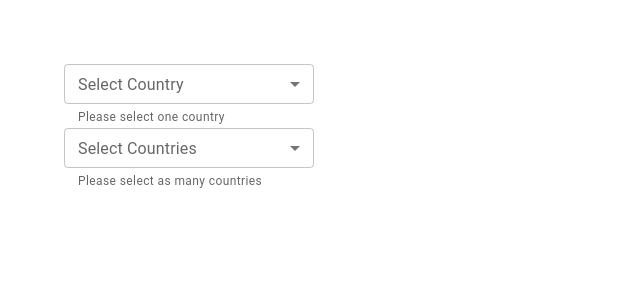
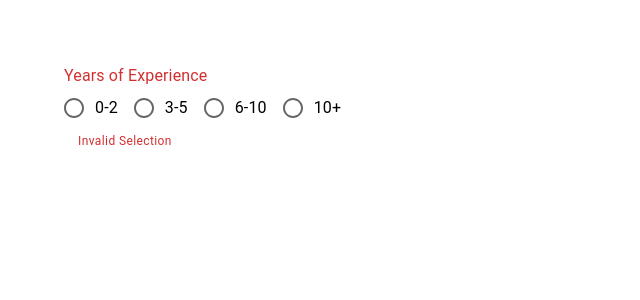
Before and after one commit to anodiamadm/expt, a React (Create React App) app in the folder React MUI/react-mui-demo/: page / in a window 1280 px wide. Shown: the top 300 px of the page, without its empty margins (0-640 px from the left). Built offline with nearby package versions, Linux system fonts and the light colour scheme.

Commit message:
Chapter 9 --> Radio Button is done
Chapter 9 --> Radio Button is done

```diff
--- a/React MUI/react-mui-demo/src/App.tsx
+++ b/React MUI/react-mui-demo/src/App.tsx
@@ -1,9 +1,11 @@
 import './App.css';
-import MuiMultiSelect from './components/MuiMuttiSelect';
+//import MuiMultiSelect from './components/MuiMuttiSelect';
 // import MuiButton from './components/MuiButton';
-import MuiSelect from './components/MuiSelect';
+// import MuiSelect from './components/MuiSelect';
 // import MuiTextField from './components/MuiTextField';
 // import MuiTypography from './components/MuiTypography';
+// import MuiCheckbox from './components/MuiCheckbox';
+import MuiRadioButton from './components/MuiRadioButton';
 
 function App() {
   return (
@@ -11,8 +13,10 @@ function App() {
       {/* <MuiTypography /> */}
       {/* <MuiButton /> */}
       {/* <MuiTextField/> */}
-      <MuiSelect/>
-      <MuiMultiSelect/>
+      {/*<MuiSelect/>*/}
+      {/*<MuiMultiSelect/>*/}
+      {/* <MuiCheckbox/> */}
+      <MuiRadioButton/>
     </div>
   );
 }
--- a/React MUI/react-mui-demo/src/components/MuiButton.tsx
+++ b/React MUI/react-mui-demo/src/components/MuiButton.tsx
@@ -8,8 +8,8 @@ import { useState } from 'react'
 const MuiButton = () => {
     const [formats, setFormats] = useState<string[]>([])
     console.log({formats});
-    const handleFormatChange = (_event: React.MouseEvent<HTMLElement>, updatedFormats1: string[]) => {
-        setFormats(updatedFormats1)
+    const handleFormatChange = (_event: React.MouseEvent<HTMLElement>, updatedFormats: string[]) => {
+        setFormats(updatedFormats)
     }
     /* If we need only one option from toggle button groups to be active */
     // const [formats, setFormats] = useState<string | null>(null)
--- /dev/null
+++ b/React MUI/react-mui-demo/src/components/MuiCheckbox.tsx
@@ -0,0 +1,52 @@
+import {Box,FormControlLabel,Checkbox, FormControl, FormGroup} from '@mui/material'
+import {useState} from 'react'
+import BookmarkBorderIcon from '@mui/icons-material/BookmarkBorder'
+import BookmarkIcon from '@mui/icons-material/Bookmark'
+
+const MuiCheckbox = () => {
+    const [acceptTns,setAcceptTns]=useState(false);
+    const [skills,setSkills]=useState<string[]>([])
+    console.log(skills);
+    const handleChange=(event:React.ChangeEvent<HTMLInputElement>) =>{
+        setAcceptTns(event.target.checked);
+    }
+    const handleSkillChange=(event:React.ChangeEvent<HTMLInputElement>) =>{
+        const index=skills.indexOf(event.target.value);
+        if(index===1){
+            setSkills([...skills,event.target.value])
+        }
+        else{
+            setSkills(skills.filter((skill)=>skill!==event.target.value))
+        }
+    }
+
+    return (
+        <Box>
+            <Box>
+                <FormControlLabel
+                    label='I accept terms and condition'
+                    control={<Checkbox checked={acceptTns} onChange={handleChange} />}
+                />
+            </Box>
+            <Box>
+                <Checkbox
+                    icon={<BookmarkBorderIcon />}
+                    checkedIcon={<BookmarkIcon />}
+                    checked={acceptTns}
+                    onChange={handleChange}/>
+            </Box>
+            {/* <Box>
+                <FormControl>
+                    <FormGroup>
+                        <FormControlLabel
+                            label='HTML'
+                            control={<Checkbox value=''html' checked={acceptTns} onChange={handleChange} />}
+                        />
+                    </FormGroup>
+                </FormControl>
+            </Box> */}
+        </Box>
+  )
+}
+
+export default MuiCheckbox
--- /dev/null
+++ b/React MUI/react-mui-demo/src/components/MuiRadioButton.tsx
@@ -0,0 +1,34 @@
+import React,{useState} from 'react'
+import { Box, FormControl, FormControlLabel, FormLabel, RadioGroup, Radio, FormHelperText } from '@mui/material'
+
+const MuiRadioButton = () => {
+    const [value,setValue]=useState("");
+    console.log({value});
+
+    const handleChange=(event:React.ChangeEvent<HTMLInputElement>)=>{
+        setValue(event.target.value);
+    }
+    return (
+        <Box>
+            <FormControl error>
+                <FormLabel id='job-experience-group-label'>
+                    Years of Experience
+                </FormLabel>
+                <RadioGroup
+                    name='job-experience-group'
+                    aria-labelledby='job-experience-group-label'
+                    value={value}
+                    onChange={handleChange}
+                    row >
+                    <FormControlLabel control={<Radio size='medium' color='secondary'/>} label='0-2' value='0-2' />
+                    <FormControlLabel control={<Radio/>} label='3-5' value='3-5' />
+                    <FormControlLabel control={<Radio/>} label='6-10' value='6-10' />
+                    <FormControlLabel control={<Radio/>} label='10+' value='10+' />
+                </RadioGroup>
+                <FormHelperText>Invalid Selection</FormHelperText>
+            </FormControl>
+        </Box>
+    )
+}
+
+export default MuiRadioButton;
--- a/React MUI/react-mui-demo/src/components/MuiTextField.tsx
+++ b/React MUI/react-mui-demo/src/components/MuiTextField.tsx
@@ -19,14 +19,14 @@ const MuiTextField = () => {
                 value={value}
                 onChange={(e)=>setValue(e.target.value)}
                 error={!value}
-                helperText={!value?'Reqyuired':'Please do not share password'} />
+                helperText={!value?'Required':'Please do not share password'} />
                 <TextField label='Password' type='password' helperText='Do not share password' />
                 <TextField label='Readonly' InputProps={{readOnly: true}} />
                 <TextField label='Disabed' disabled />
             </Stack>
             <Stack direction='row' spacing={2}>
                 <TextField label='Amount' InputProps={{ startAdornment: <InputAdornment position='start'>$</InputAdornment> }} />
-                <TextField label='Amount' InputProps={{ endAdornment: <InputAdornment position='end'>Kg</InputAdornment> }} />
+                <TextField label='Weight' InputProps={{ endAdornment: <InputAdornment position='end'>Kg</InputAdornment> }} />
             </Stack>
         </Stack>
     )
```
